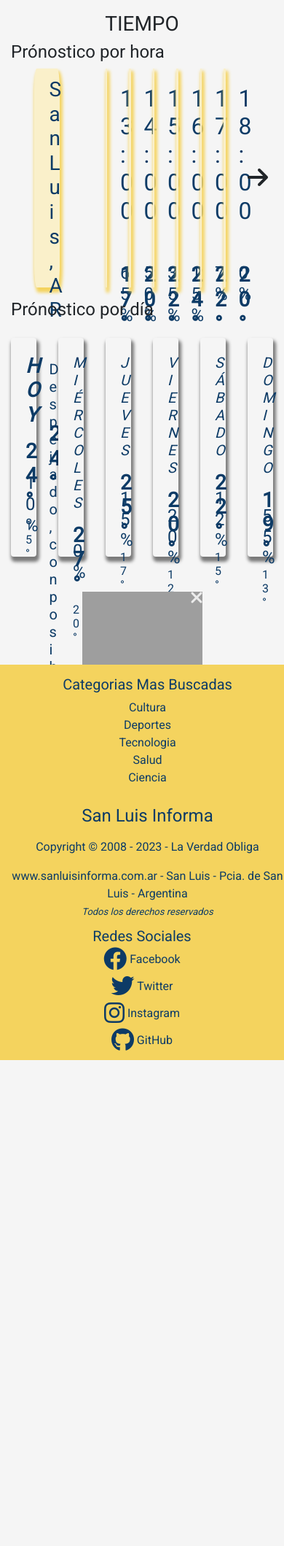
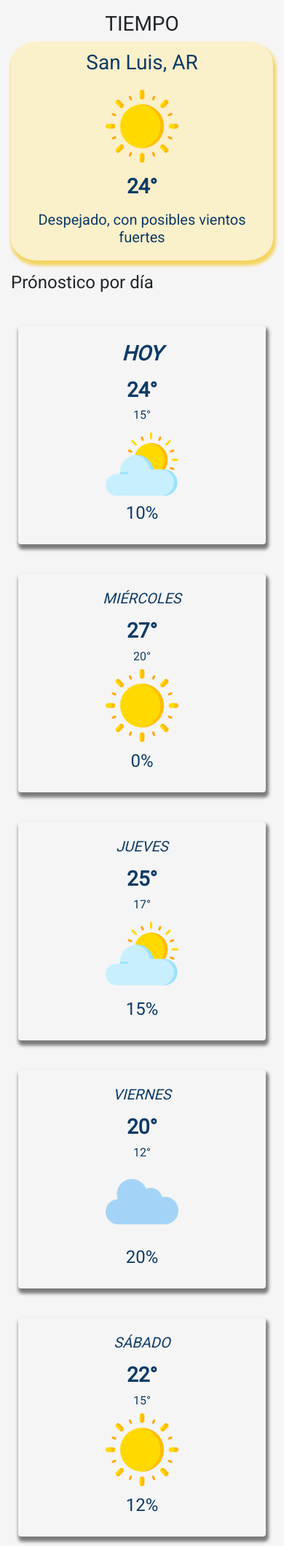
Before and after one commit to AlbLaura/AlbLaura-TP-Final-ULP, a CodeIgniter app: page /database/pagina/menu/tiempo in a window 390 px wide. Shown: the part 125-2244 px from the top of the page at 73% size. Before the commit the page ends 1578 px from the top, so only its background shows below. Run offline with CodeIgniter, Linux system fonts and the light colour scheme; grey boxes are pictures that could not be loaded.

Commit message:
ultima correccion de responsive

```diff
--- a/application/views/paginas/tiempo.php
+++ b/application/views/paginas/tiempo.php
@@ -3,12 +3,12 @@
         <div class="col-12 text-center mt-3"><h3>TIEMPO</h3></div>
     </div>
     <div class="row">
-        <div class="col-12"><h4>Prónostico por hora</h4></div>
+        <div class="col-12" id="none"><h4>Prónostico por hora</h4></div>
     </div>
     <div class="row">
-        <div class="col-1"></div>
+        <div class="col-lg-1" id="none"></div>
 
-        <div class="col-2 ">
+        <div class="col-lg-2">
             <a href="https://weather.com/es-AR/tiempo/horario/l/388f24d07cb9d3306bf4eb93bbf378903a93f04a126f9e3554b1f10d54189806" target="_blank">
                 <div class="card p-principal">
                     <div class="card-header"><h3>San Luis, AR</h3></div>
@@ -20,8 +20,8 @@
                 </div>
             </a>
         </div>
-        <div class="col-1"></div>
-        <div class="col-1">
+        <div class="col-lg-1" id="none"></div>
+        <div class="col-lg-1" id="none">
             <a href="https://weather.com/es-AR/tiempo/horario/l/388f24d07cb9d3306bf4eb93bbf378903a93f04a126f9e3554b1f10d54189806" target="_blank">
                 <div class="card p-principal p-secundaria">
                     <div class="card-header"><h2>13:00</h2></div>
@@ -33,7 +33,7 @@
                 </div>
             </a>
         </div>
-        <div class="col-1">
+        <div class="col-lg-1" id="none">
             <a href="https://weather.com/es-AR/tiempo/horario/l/388f24d07cb9d3306bf4eb93bbf378903a93f04a126f9e3554b1f10d54189806" target="_blank">
                 <div class="card p-principal p-secundaria">
                     <div class="card-header"><h2>14:00</h2></div>
@@ -45,7 +45,7 @@
                 </div>
             </a>
         </div>
-        <div class="col-1">
+        <div class="col-lg-1" id="none">
             <a href="https://weather.com/es-AR/tiempo/horario/l/388f24d07cb9d3306bf4eb93bbf378903a93f04a126f9e3554b1f10d54189806" target="_blank">
                 <div class="card p-principal p-secundaria">
                     <div class="card-header"><h2>15:00</h2></div>
@@ -57,7 +57,7 @@
                 </div>
             </a>
         </div>
-        <div class="col-1">
+        <div class="col-lg-1" id="none">
             <a href="https://weather.com/es-AR/tiempo/horario/l/388f24d07cb9d3306bf4eb93bbf378903a93f04a126f9e3554b1f10d54189806" target="_blank">
                 <div class="card p-principal p-secundaria">
                     <div class="card-header"><h2>16:00</h2></div>
@@ -69,7 +69,7 @@
                 </div>
             </a>
         </div>
-        <div class="col-1">
+        <div class="col-lg-1" id="none">
             <a href="https://weather.com/es-AR/tiempo/horario/l/388f24d07cb9d3306bf4eb93bbf378903a93f04a126f9e3554b1f10d54189806" target="_blank">
                 <div class="card p-principal p-secundaria">
                     <div class="card-header"><h2>17:00</h2></div>
@@ -81,7 +81,7 @@
                 </div>
             </a>
         </div>
-        <div class="col-1">
+        <div class="col-lg-1" id="none">
             <a href="https://weather.com/es-AR/tiempo/horario/l/388f24d07cb9d3306bf4eb93bbf378903a93f04a126f9e3554b1f10d54189806" target="_blank">
                 <div class="card p-principal p-secundaria">
                     <div class="card-header"><h2>18:00</h2></div>
@@ -97,13 +97,13 @@
             <i id="arrow"class="fa-solid fa-arrow-right fa-2xl"></i>
         </div>
 
-        <div class="col-1"></div>
+        <div class="col-lg-1" id="none"></div>
     </div>
     <div class="row">
         <div class="col-12 mt-3"><h4>Prónostico por día</h4></div>
     </div>
     <div class="row mt-3">
-        <div class="col-2">
+        <div class="col-sm-12 col-lg-2" id="card-tiempo">
             <a href="https://weather.com/es-AR/tiempo/10dias/l/388f24d07cb9d3306bf4eb93bbf378903a93f04a126f9e3554b1f10d54189806" target="_blank">
                 <div class="card p-dia p-secundaria">
                     <div class="card-header"><h3><b>HOY</b></h3></div>
@@ -116,7 +116,7 @@
                 </div>
             </a>
         </div>
-        <div class="col-2">
+        <div class="col-sm-12 col-lg-2" id="card-tiempo">
             <a href="https://weather.com/es-AR/tiempo/10dias/l/388f24d07cb9d3306bf4eb93bbf378903a93f04a126f9e3554b1f10d54189806" target="_blank">
                 <div class="card p-dia p-secundaria">
                     <div class="card-header"><h5>MIÉRCOLES</h5></div>
@@ -129,7 +129,7 @@
                 </div>
             </a>
         </div>
-        <div class="col-2">
+        <div class="col-sm-12 col-lg-2" id="card-tiempo">
             <a href="https://weather.com/es-AR/tiempo/10dias/l/388f24d07cb9d3306bf4eb93bbf378903a93f04a126f9e3554b1f10d54189806" target="_blank">
                 <div class="card p-dia p-secundaria">
                     <div class="card-header"><h5>JUEVES</h5></div>
@@ -142,7 +142,7 @@
                 </div>
             </a>
         </div>
-        <div class="col-2">
+        <div class="col-sm-12 col-lg-2" id="card-tiempo">
             <a href="https://weather.com/es-AR/tiempo/10dias/l/388f24d07cb9d3306bf4eb93bbf378903a93f04a126f9e3554b1f10d54189806" target="_blank">
                 <div class="card p-dia p-secundaria">
                     <div class="card-header"><h5>VIERNES</h5></div>
@@ -155,7 +155,7 @@
                 </div>
             </a>
         </div>
-        <div class="col-2">
+        <div class="col-sm-12 col-lg-2" id="card-tiempo">
             <a href="https://weather.com/es-AR/tiempo/10dias/l/388f24d07cb9d3306bf4eb93bbf378903a93f04a126f9e3554b1f10d54189806" target="_blank">
                 <div class="card p-dia p-secundaria">
                     <div class="card-header"><h5>SÁBADO</h5></div>
@@ -168,7 +168,7 @@
                 </div>
             </a>
         </div>
-        <div class="col-2">
+        <div class="col-sm-12 col-lg-2" id="card-tiempo">
             <a href="https://weather.com/es-AR/tiempo/10dias/l/388f24d07cb9d3306bf4eb93bbf378903a93f04a126f9e3554b1f10d54189806" target="_blank">
                 <div class="card p-dia p-secundaria">
                     <div class="card-header"><h5>DOMINGO</h5></div>
@@ -182,7 +182,7 @@
             </a>
         </div>
     </div>
-    <div class="row mt-5">
+    <div class="row mt-5" id="publi-hor">
         <div class="col-3"></div>
         <div class="col-6"><?=$publicidad_hor?></div> <!-- publicidad -->
         <div class="col-3"></div>
--- a/assets/css/style.css
+++ b/assets/css/style.css
@@ -485,6 +485,9 @@ header .navbar ul li a:hover {
     *{
         transition: all 1s;
     }
+    #none {
+        display: none;
+    }
     #direccion {
         margin-bottom: 0px;
     }
@@ -553,4 +556,15 @@ header .navbar ul li a:hover {
     .audiovisual {
         margin: 0px;
     }
+    .d-div {
+        height: 75px;
+        align-items: center;
+        padding: 0px;
+    }
+    #arrow {
+        display: none;
+    }
+    #card-tiempo {
+        margin: 20px 10px;
+    }
 }
```
Also changed, not shown: application/views/paginas/dolar.php (+29 -31 lines), application/views/paginas/tematicas/ciencia.php (+10 -10 lines), application/views/paginas/tematicas/cultura.php (+10 -10 lines), application/views/paginas/tematicas/deportes.php (+10 -10 lines), application/views/paginas/tematicas/salud.php (+10 -10 lines), application/views/paginas/tematicas/tecnologia.php (+10 -10 lines).
